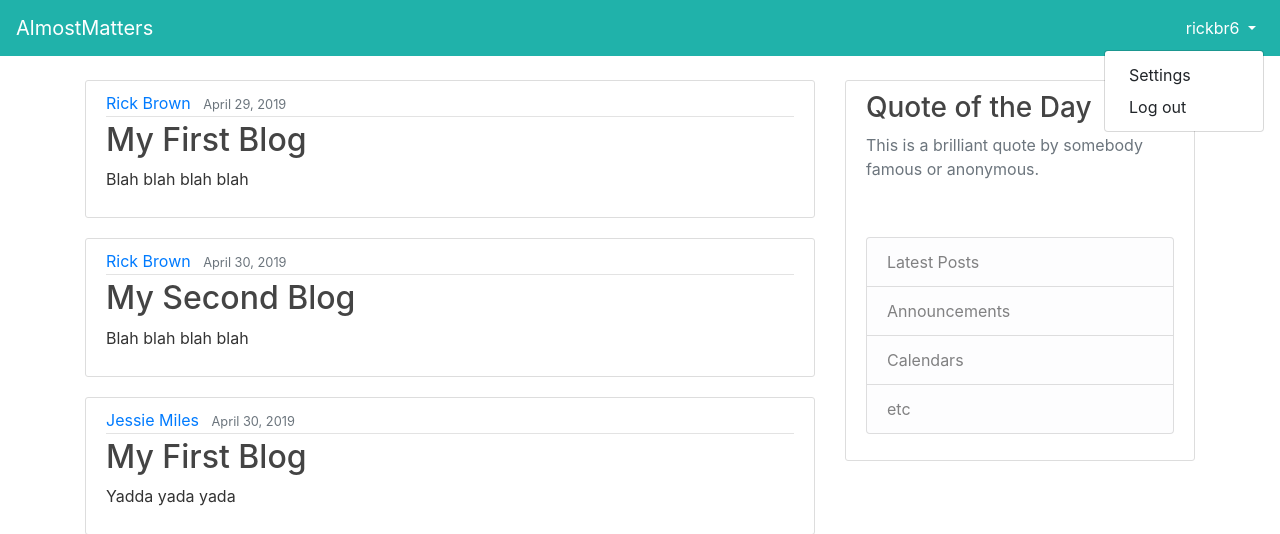
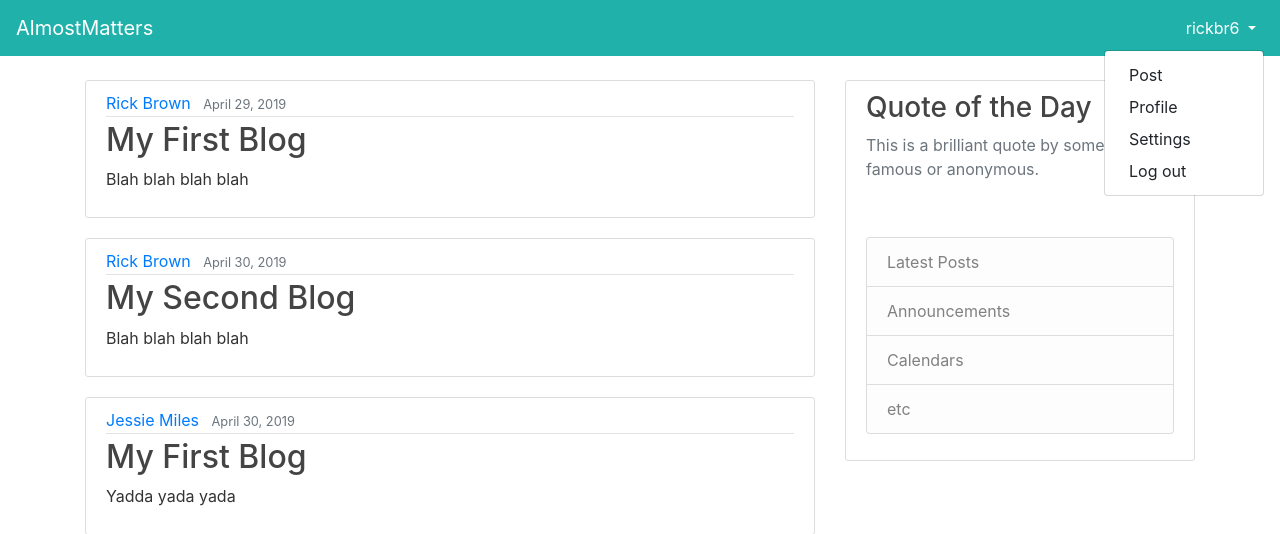
Before and after one commit to JessieMiles/publicProjects, a Flask app: page /dashboard in a window 1280 px wide, after a click that opens the changed part. Shown: the top 534 px of the page. Run offline with Flask 2, Linux system fonts and the light colour scheme; a user stored in the database is signed in; data comes from the database, SQL or seed files in the repository; some libraries are stand-ins or nearby versions.

Commit message:
layout updates

```diff
--- a/templates/layout.html
+++ b/templates/layout.html
@@ -21,6 +21,8 @@
                             aria-haspopup="true" aria-expanded="false">
                             <i class="fas fa-user"></i> {{ user.screen_name }} </a>
                             <div class="dropdown-menu dropdown-menu-right dropdown-info" aria-labelledby="navbarDropdownMenuLink-4">
+                                <a class="dropdown-item" href="#">Post</a>
+                                <a class="dropdown-item" href="#">Profile</a>
                                 <a class="dropdown-item" href="#">Settings</a>
                                 <a class="dropdown-item" href="/logout">Log out</a>
                             </div>
--- a/templates/register.html
+++ b/templates/register.html
@@ -19,6 +19,7 @@
                         <li class="nav-item">
                             <a class="nav-link active" href="/dashboard">Back</a>
                         </li>
+                </ul>
             </div>
         </nav>
     </header>
```
